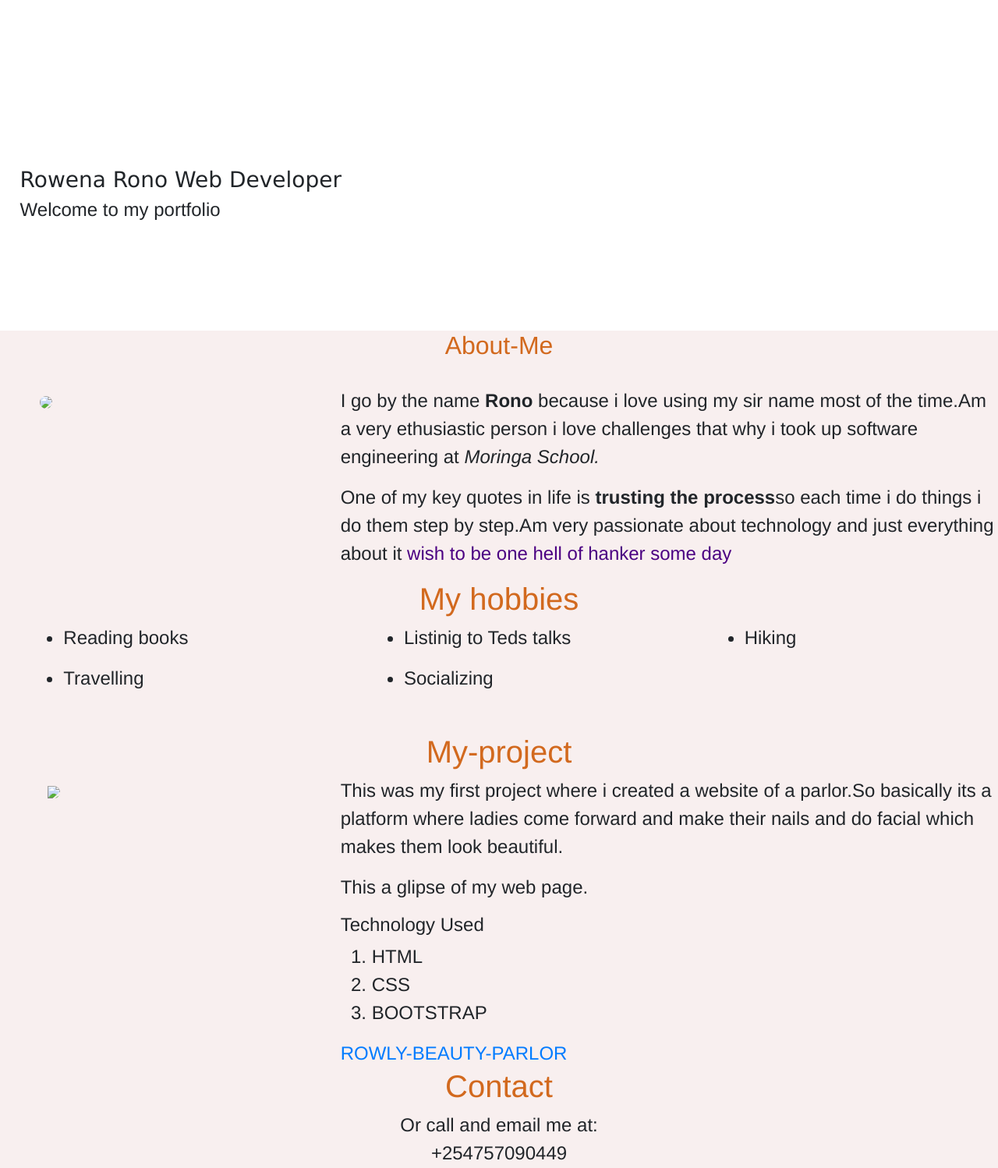
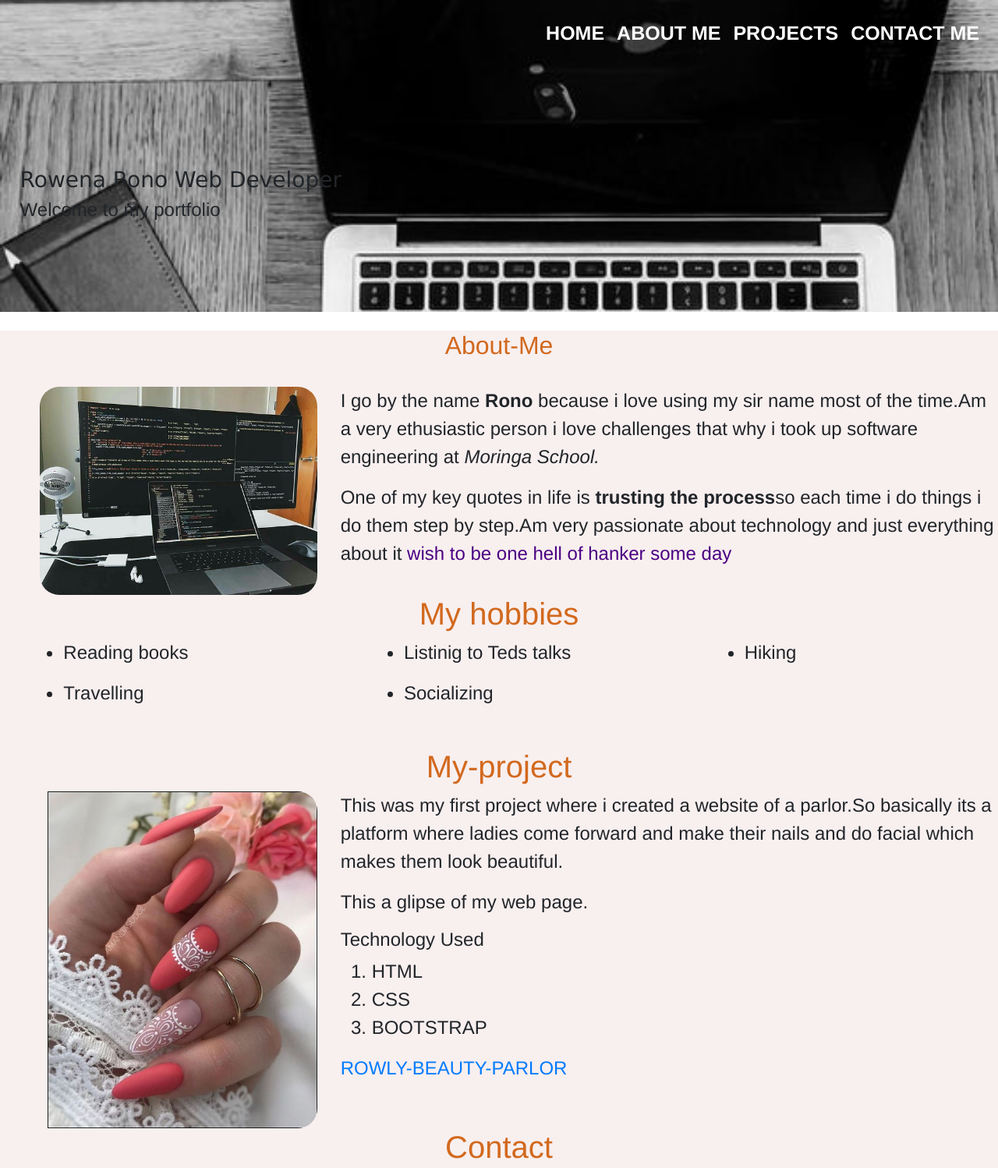
Before and after one commit to rowenarono95/My-portfolio, a plain HTML site: page index.html in a window 1280 px wide. Shown: the top 1498 px of the page at 78% size. Drawn offline with nearby package versions, Linux system fonts and the light colour scheme; the site is published under a folder, as on GitHub Pages, so addresses that start at the root find nothing.

Commit message:
modified the images

```diff
--- a/index.html
+++ b/index.html
@@ -38,7 +38,7 @@
         <h2>About-Me</h2>
         <div class="row" id="aboutRow">
           <div class="col-4" id="aboutImg">
-            <img src="/image/code1.jpg" class="img-fluid">
+            <img src="image/code1.jpg" class="img-fluid">
           </div>
           <div class="col-8">
             <p>
@@ -102,7 +102,7 @@
         <h2>My-project</h2>
         <div class="row" id="projectRow">
           <div class="col-4" id="projectImg">
-            <img src="/image/almond nails.jpeg" class="img-fluid">
+            <img src="image/almond nails.jpeg" class="img-fluid">
           </div>
           <div class="col-8">
             <p>
--- a/styles.css
+++ b/styles.css
@@ -22,7 +22,7 @@ body{
 }
 
 #home {
-    background-image:url("/image/study.jpg");
+    background-image:url("image/study.jpg");
     background-size: cover;
     background-repeat: no-repeat;
     height:400px;
```
